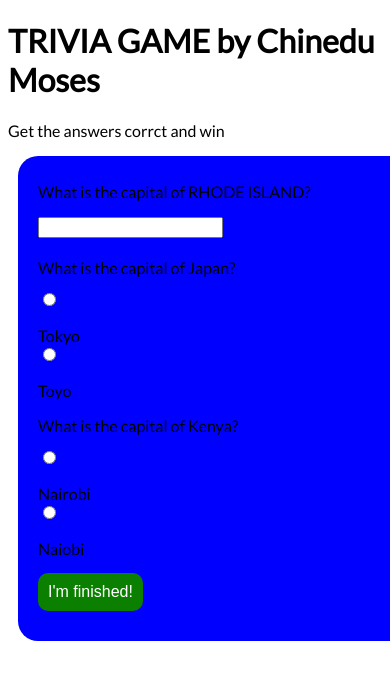
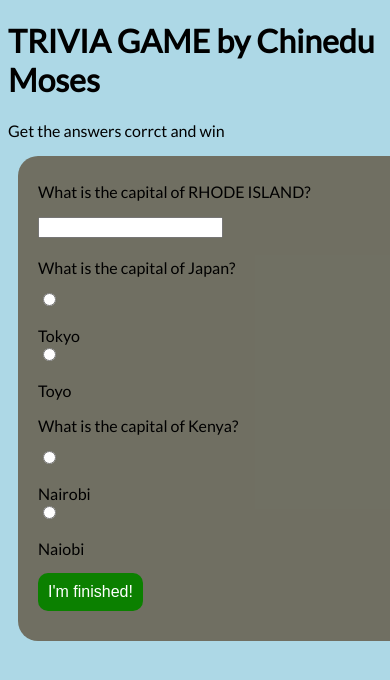
Before and after one commit to chinedu2moses/TriviaGame, a plain HTML site: page index.html in a window 390 px wide. Shown: the top 680 px of the page. Drawn offline with Linux system fonts and the light colour scheme.

Commit message:
work as directed by TH PAul

```diff
--- a/index.html
+++ b/index.html
@@ -5,6 +5,7 @@
 <title>Trivia Game</title>
 <link href ="style.css" rel ="stylesheet">
 <link href="https://fonts.googleapis.com/css?family=Lato|Oswald&display=swap" rel="stylesheet">
+<meta name="viewport" content="width=device-width, initial-scale=1.0">
 <script src = "main.js"></script>
 
 </head>
--- a/style.css
+++ b/style.css
@@ -1,12 +1,18 @@
 body {
    font-family: 'Lato', sans-serif;
 }
+
+@media only screen and (max-width: 600px) {
+   body {
+     background-color: lightblue;
+   }
+ }
 
 
 
 #quizz {
    margin-left: 10px;
-   background: blue;
+   background: rgba(68, 36, 3, 0.578);
    padding: 10px 20px 10px 20px;
    width: 400px;
    border-radius: 20px;
```
